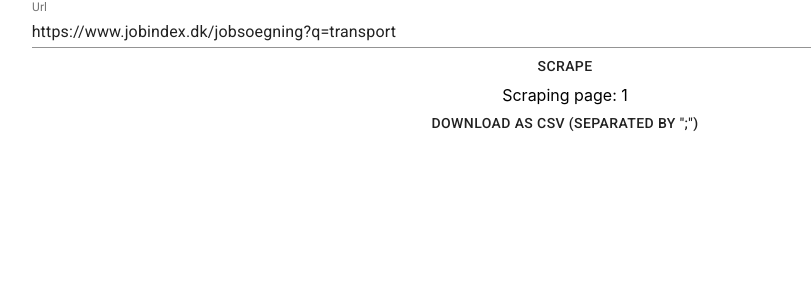
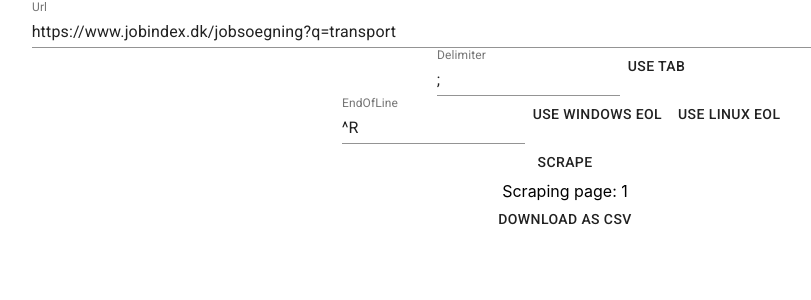
Before and after one commit to cbudtz/transportscraper, a React (Create React App) app in the folder web/: page / in a window 1280 px wide. Shown: the top 300 px of the page, without its empty margins (75-886 px from the left). Built offline with nearby package versions, Linux system fonts and the light colour scheme.

Commit message:
now with flexible delimiters

```diff
--- a/web/src/App.js
+++ b/web/src/App.js
@@ -8,6 +8,9 @@ const BASE_URL = process.env.NODE_ENV==="development" ? "http://localhost:5000/"
 function App() {
     const [url, setUrl] = useState("https://www.jobindex.dk/jobsoegning?q=transport")
     const [page, setPage] = useState(1);
+    const [delimiter, setDelimiter] = useState(";")
+    const [endOfLine, setEndofLine] = useState("^R")
+    const [lineTermination, setLineTermination] = useState("")
     const [scrape, setScrape] = useState("");
     async function scrapeUrl() {
         let jobArray = []
@@ -19,17 +22,18 @@ function App() {
             })
             const text = await res.text();
             var dom = new DOMParser().parseFromString(text, "text/html")
-      //      console.log(dom.getElementById("results"));
+            //      console.log(dom.getElementById("results"));
 
             var resultArray = dom.getElementById("results").getElementsByClassName("jobsearch-result");
             if (resultArray.length<1) {break;}
             for (let i = 0; i < resultArray.length; i++) {
                 let job = resultArray.item(i)
-                console.log(job)
                 let title = job.getElementsByClassName("PaidJob-inner")?.item(0)?.getElementsByTagName("a").item(1).innerText;
                 title = title || job.getElementsByClassName("jix_robotjob-inner").item(0)?.getElementsByTagName("a").item(0).innerText.trim();
                 let description = job.getElementsByClassName("PaidJob-inner")?.item(0)?.innerText;
                 description = description || job.getElementsByClassName("jix_robotjob-inner").item(0)?.innerText.trim();
+                description = description.replace(/(\r\n|\n|\r)/gm, endOfLine);
+                console.log(description)
                 const time = job.getElementsByTagName("time")?.item(0)?.innerText
                 let id = job.getElementsByTagName("div")?.item(0).getAttribute("data-beacon-tid").trim()
                 jobArray.push({id: id, title: title, description: description, time: time})
@@ -37,8 +41,11 @@ function App() {
             setPage(page+i)
         }
         setScrape(JSON.stringify(jobArray))
+        console.log(jobArray);
+
         const repJSON = JSON.parse(JSON.stringify(jobArray).replace("\n\n","  "))
-        await jsonexport(repJSON,{rowDelimiter: ";"},(err,csv)=>{
+
+        await jsonexport(repJSON,{rowDelimiter: delimiter},(err,csv)=>{
             if (err) return console.error(err);
             console.log(csv)
             setScrape(csv)
@@ -67,14 +74,26 @@ function App() {
             <Grid container>
                 <Grid item xs={1}> </Grid>
                 <Grid item xs={10} >
-                    <TextField label={"Url"}fullWidth value={url} onChange={(e)=>setUrl(e.target.value)}/>
-                    <Button onClick={scrapeUrl}>Scrape</Button>
+                    <TextField label={"Url"} fullWidth value={url} onChange={(e)=>setUrl(e.target.value)}/>
+
+                    <div>
+                        <TextField value={delimiter} label={"Delimiter"} onChange={(e)=>setDelimiter((e.target.value))}/>
+                        <Button onClick={(e)=>setDelimiter("\t")}>use Tab</Button>
+                    </div>
+                    <div>
+                        <TextField value={endOfLine === "\r\n"? "'\\r\\n'" : endOfLine=="\r" ? "'\\r'":endOfLine} label={"EndOfLine"} onChange={(e)=>setEndofLine((e.target.value))}/>
+                        <Button onClick={(e)=>setEndofLine("\r\n")}>use Windows EOL</Button>
+                        <Button onClick={(e)=>setEndofLine("\r")}>use Linux EOL</Button>
+                    </div>
+                    <div>
+                        <Button onClick={scrapeUrl}>Scrape</Button>
+                    </div>
                     <div>Scraping page: {page}</div>
                 </Grid>
                 <Grid item xs={1}> </Grid>
                 <Grid item xs={1}> </Grid>
                 <Grid item xs={10}>
-                    <Button onClick={()=>saveTextAsFile(scrape,"scrape.csv")}>Download as csv (separated by ";")</Button>
+                    <Button onClick={()=>saveTextAsFile(scrape,"scrape.csv")}>Download as csv</Button>
                 </Grid>
                 <Grid item xs={1}> </Grid>
                 <Grid item xs={1}> </Grid>
```
